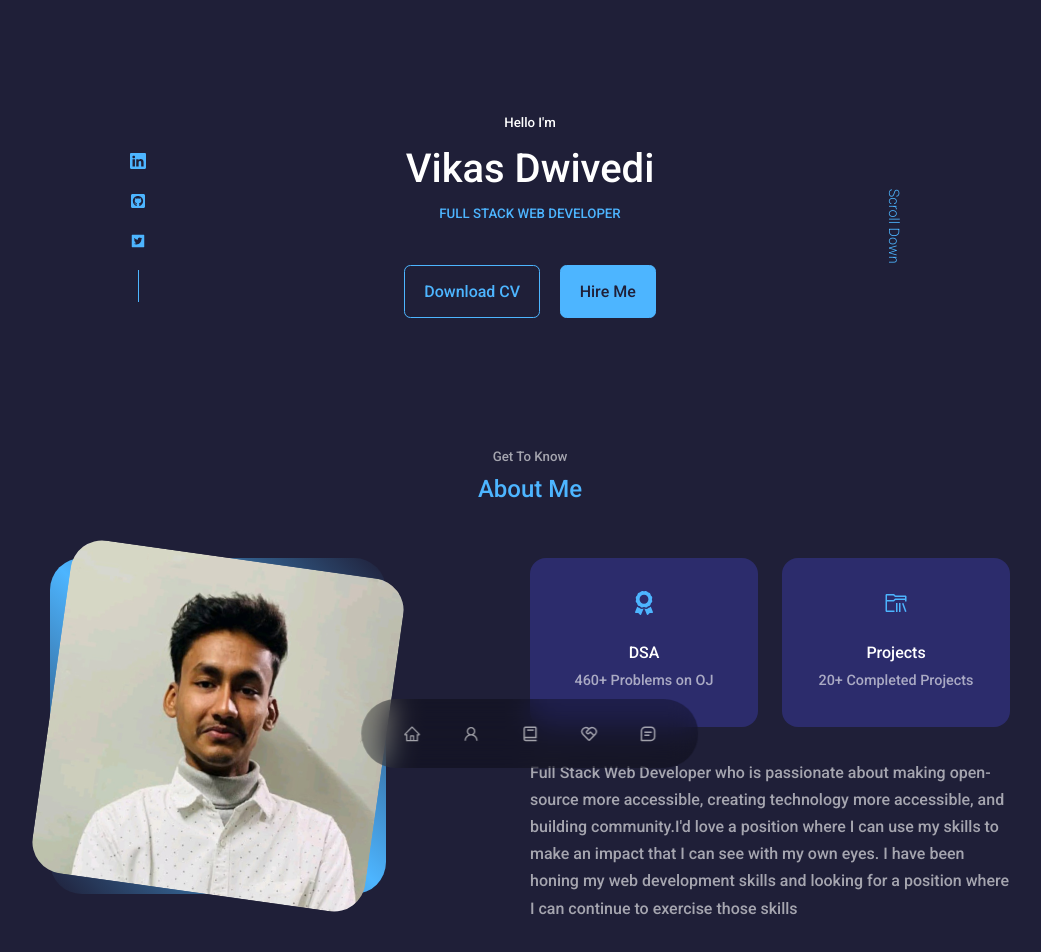
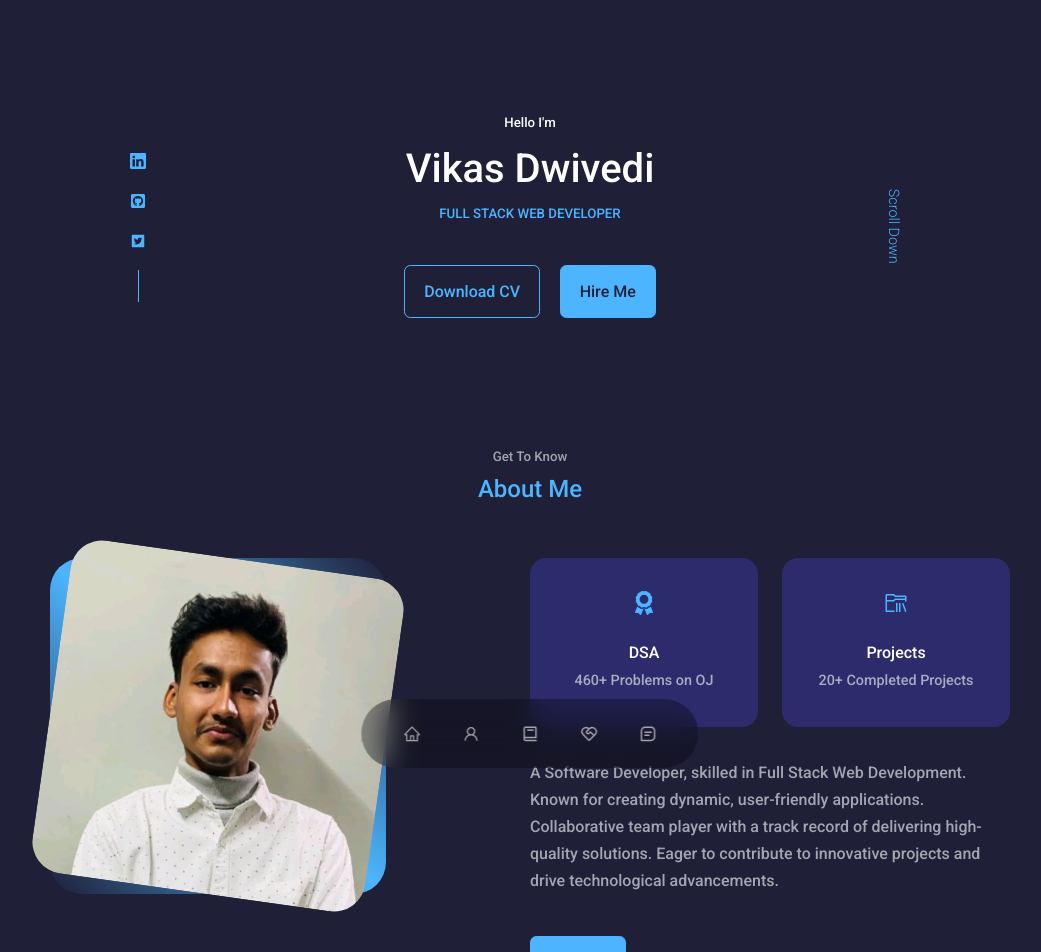
Before and after one commit to itsvikasdwivedi/Portfolio, a React (Create React App) app: page / in a window 1280 px wide. Shown: the top 952 px of the page, without its empty margins (110-1151 px from the left). Built offline with nearby package versions, Linux system fonts and the light colour scheme.

Commit message:
updated resume

```diff
--- a/package.json
+++ b/package.json
@@ -15,7 +15,6 @@
     "react-dom": "^18.2.0",
     "react-icons": "^4.4.0",
     "react-scripts": "5.0.1",
-    "swiper": "^8.2.4",
     "web-vitals": "^2.1.4"
   },
   "scripts": {
--- a/src/App.jsx
+++ b/src/App.jsx
@@ -1,12 +1,11 @@
 import React from 'react';
-import Contact from './Components/Contact/Contact';
-import Experience from './Components/Experience/Experience';
-import Footer from './Components/Footer/Footer';
-import Header from './Components/Header/Header';
-import Intro from './Components/Intro/Intro';
-import Portfolio from './Components/Projects/Portfolio';
-import Topbar from './Components/Topbar/Topbar';
-
+import Contact from './components/contact/Contact';
+import Skills from './components/skills/Skills';
+import Footer from './components/footer/Footer';
+import Header from './components/header/Header';
+import Intro from './components/intro/Intro';
+import Portfolio from './components/Projects/Portfolio';
+import Topbar from './components/topbar/Topbar';
 
 const App = () => {
   return (
@@ -14,7 +13,7 @@ const App = () => {
       <Header />
       <Topbar />
       <Intro />
-      <Experience />
+      <Skills/>
       <Portfolio />
       <Contact />
       <Footer />
--- a/src/components/contact/Contact.jsx
+++ b/src/components/contact/Contact.jsx
@@ -6,6 +6,7 @@ import './contact.css';
 const Contact = () => {
   const [message, setMessage] = useState(false);
   const formRef = useRef();
+
   const handleSubmit = (e) => {
     e.preventDefault();
     setMessage(true);
--- a/src/components/intro/Intro.jsx
+++ b/src/components/intro/Intro.jsx
@@ -28,7 +28,11 @@ const Intro = () => {
               <small>20+ Completed Projects</small>
             </article>
           </div>
-          <p>Full Stack Web Developer who is passionate about making open-source more accessible, creating technology more accessible, and building community.I'd love a position where I can use my skills to make an impact that I can see with my own eyes. I have been honing my web development skills and looking for a position where I can continue to exercise those skills</p>
+          <p>A Software Developer, skilled in Full Stack Web Development.
+            Known for creating dynamic, user-friendly applications.
+            Collaborative team player with a track record
+            of delivering high-quality solutions. Eager to contribute to
+            innovative projects and drive technological advancements.</p>
           <a href="#contact" className="btn btn-primary">Hire Me</a>
         </div>
       </div>
--- a/src/components/experience/Experience.jsx
+++ b/src/components/skills/Skills.jsx
@@ -2,7 +2,7 @@ import React from 'react';
 import { BsFillPatchCheckFill } from 'react-icons/bs';
 import './experience.css';
 
-const Experience = () => {
+const Skills = () => {
   return (
     <section id="experience">
       {/* <h5>The Skills I Have</h5> */}
@@ -75,4 +75,4 @@ const Experience = () => {
   )
 }
 
-export default Experience
+export default Skills
```
Also changed, not shown: src/components/skills/experience.css (renamed from src/components/experience/experience.css), 2 other files (tests, documents, lock files or other folders).
